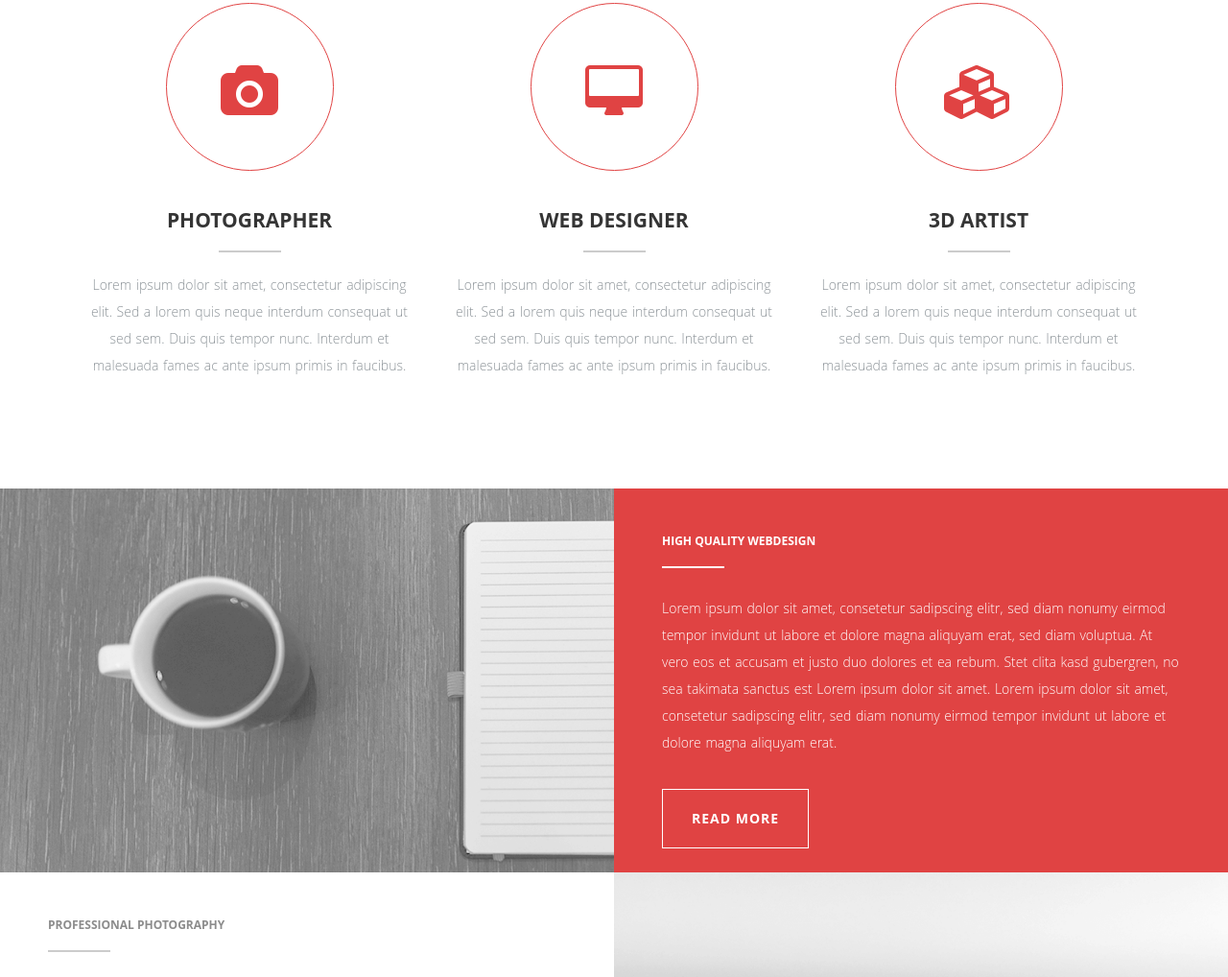
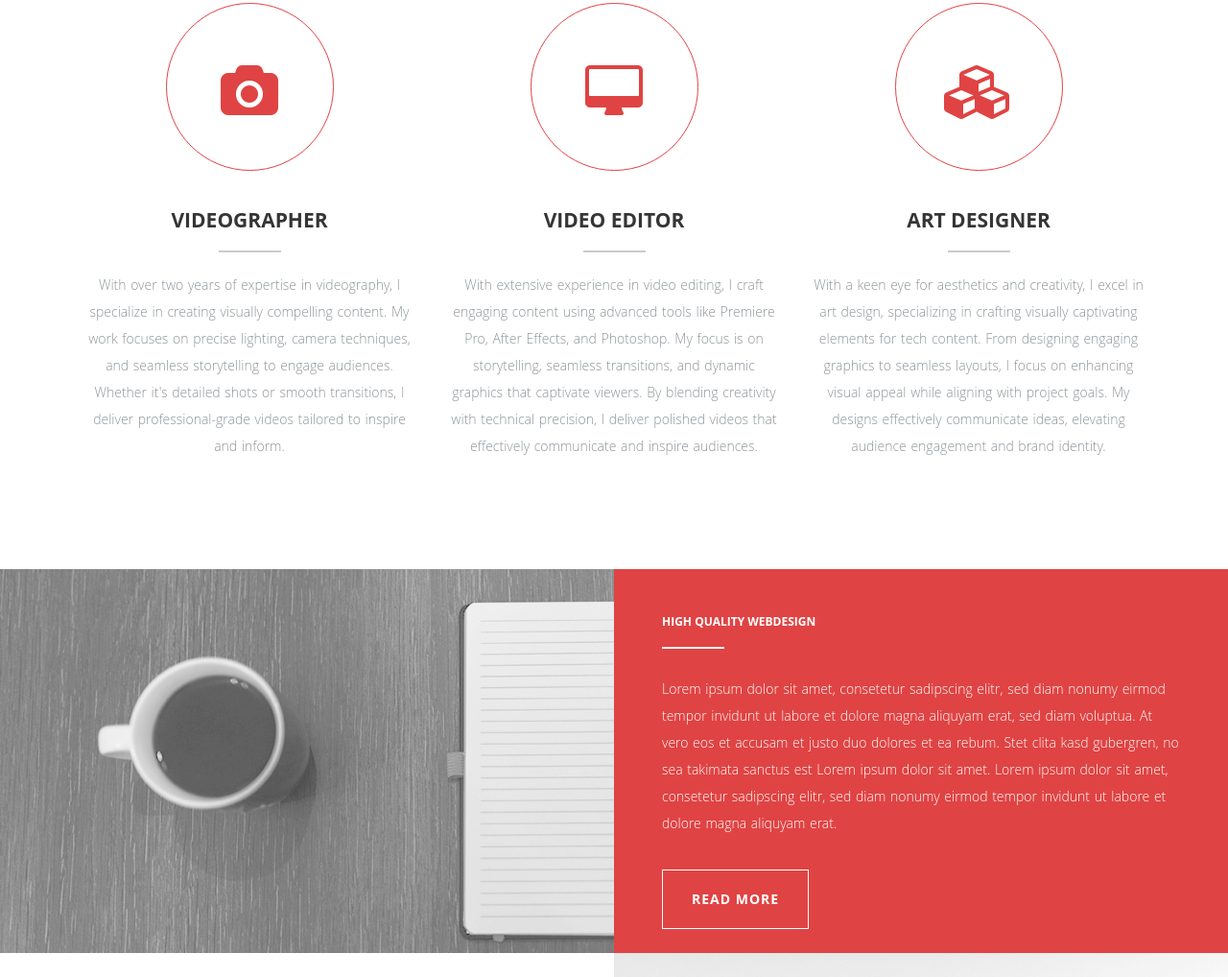
Before and after one commit to rohanacharya58/mywebsite, a plain HTML site: page index.html in a window 1280 px wide. Shown: the part 1510-2528 px from the top of the page at 96% size. Drawn offline with nearby package versions, Linux system fonts and the light colour scheme; some packages are replaced by stand-ins of ours.

Commit message:
videography videoediting and art design updated

```diff
--- a/index.html
+++ b/index.html
@@ -142,30 +142,27 @@
               <div class="icon">
                 <i class="fa fa-camera"></i><!-- Icon -->
               </div>
-              <h2>Photographer</h2><!-- Title -->
-              <p>Lorem ipsum dolor sit amet, consectetur adipiscing elit. Sed a lorem quis neque interdum consequat ut
-                sed sem. Duis quis tempor nunc. Interdum et malesuada fames ac ante ipsum
-                primis in faucibus.</p><!-- Description -->
+              <h2>Videographer</h2><!-- Title -->
+              <p>With over two years of expertise in videography, I specialize in creating visually compelling content.
+                My work focuses on precise lighting, camera techniques, and seamless storytelling to engage audiences.
+                Whether it's detailed shots or smooth transitions, I deliver professional-grade videos tailored to inspire
+                and inform.</p><!-- Description -->
             </div>
             <!-- Service Box 2 -->
             <div class="col-md-4 wp2 item delay-05s">
               <div class="icon">
                 <i class="fa fa-desktop"></i><!-- Icon -->
               </div>
-              <h2>Web Designer</h2><!-- Title -->
-              <p>Lorem ipsum dolor sit amet, consectetur adipiscing elit. Sed a lorem quis neque interdum consequat ut
-                sed sem. Duis quis tempor nunc. Interdum et malesuada fames ac ante ipsum
-                primis in faucibus.</p><!-- Description -->
+              <h2>Video Editor</h2><!-- Title -->
+              <p>With extensive experience in video editing, I craft engaging content using advanced tools like Premiere Pro, After Effects, and Photoshop. My focus is on storytelling, seamless transitions, and dynamic graphics that captivate viewers. By blending creativity with technical precision, I deliver polished videos that effectively communicate and inspire audiences.</p><!-- Description -->
             </div>
             <!-- Service Box 3 -->
             <div class="col-md-4 wp2 item delay-1s">
               <div class="icon">
                 <i class="fa fa-cubes"></i><!-- Icon -->
               </div>
-              <h2>3D Artist</h2><!-- Title -->
-              <p>Lorem ipsum dolor sit amet, consectetur adipiscing elit. Sed a lorem quis neque interdum consequat ut
-                sed sem. Duis quis tempor nunc. Interdum et malesuada fames ac ante ipsum
-                primis in faucibus.</p><!-- Description -->
+              <h2>Art Designer</h2><!-- Title -->
+              <p>With a keen eye for aesthetics and creativity, I excel in art design, specializing in crafting visually captivating elements for tech content. From designing engaging graphics to seamless layouts, I focus on enhancing visual appeal while aligning with project goals. My designs effectively communicate ideas, elevating audience engagement and brand identity.</p><!-- Description -->
             </div>
           </div>
           <div class="clearfix"></div>
```
